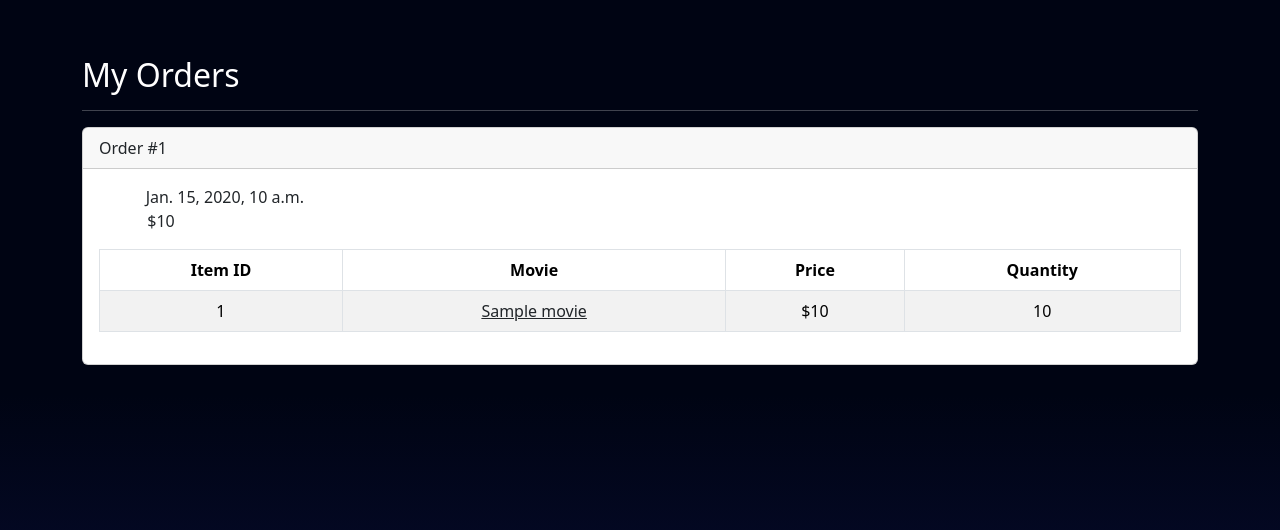
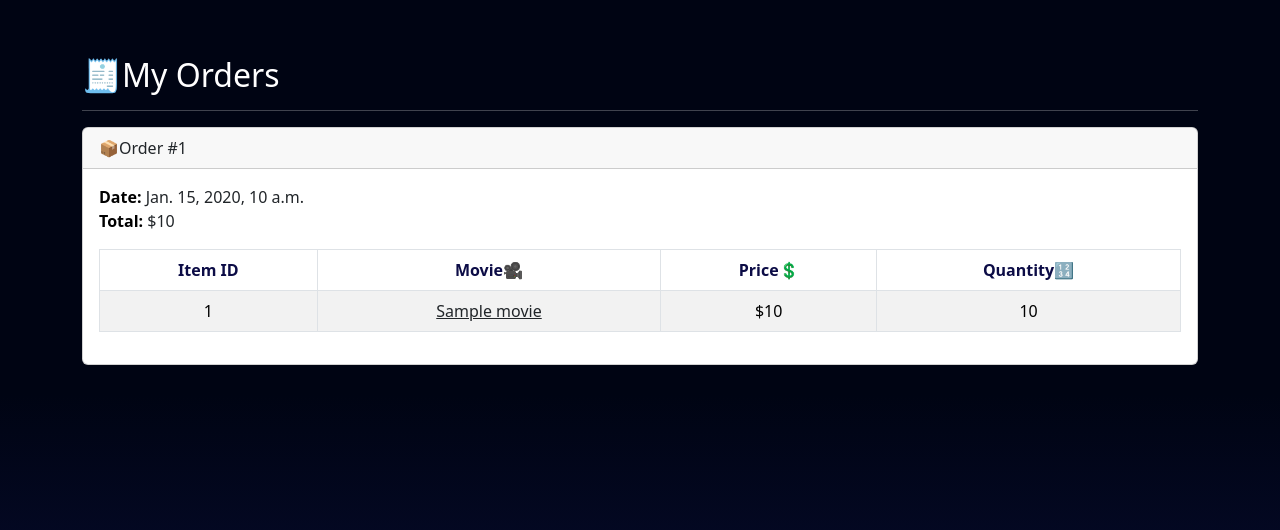
Before and after one commit to aidendowling/GTMoviesApp, a Django app: template accounts/templates/accounts/orders.html in a window 1280 px wide. Shown: the part 104-634 px from the top of the page. Run offline with Django 5.2, Linux system fonts and the light colour scheme; the template is opened without the code that fills it: most values are stand-ins (such as "Sample title", 1, 10 or a date in 2020); some libraries are stand-ins or nearby versions; some web fonts are replaced.

Commit message:
added emojis to order page and changed color of Item ID, Movie, Price, and Quantity

```diff
--- a/accounts/templates/accounts/orders.html
+++ b/accounts/templates/accounts/orders.html
@@ -4,24 +4,24 @@
   <div class="container">
     <div class="row mt-3">
       <div class="col mx-auto mb-3">
-        <h2>My Orders</h2>
+        <h2>🧾My Orders</h2>
         <hr />
         {% for order in template_data.orders %}
         <div class="card mb-4">
           <div class="card-header">
-            Order #{{ order.id }}
+            📦Order #{{ order.id }}
           </div>
           <div class="card-body">
-            <b>Date:</b> {{ order.date }}<br />
-            <b>Total:</b> ${{ order.total }}<br />
+            <b style="color: black;">Date:</b> {{ order.date }}<br />
+            <b style="color: black;">Total:</b> ${{ order.total }}<br />
             <table class="table table-bordered
               table-striped text-center mt-3">
               <thead>
                 <tr>
-                  <th scope="col">Item ID</th>
-                  <th scope="col">Movie</th>
-                  <th scope="col">Price</th>
-                  <th scope="col">Quantity</th>
+                    <th scope="col" style="color: rgb(12, 12, 70);">Item ID</th>
+                  <th scope="col" style="color: rgb(12,12,70);">Movie🎥</th>
+                  <th scope="col" style="color: rgb(12,12,70);">Price💲</th>
+                  <th scope="col" style="color: rgb(12,12,70);">Quantity🔢</th>
                 </tr>
               </thead>
               <tbody>
```
Also changed, not shown: db.sqlite3.
